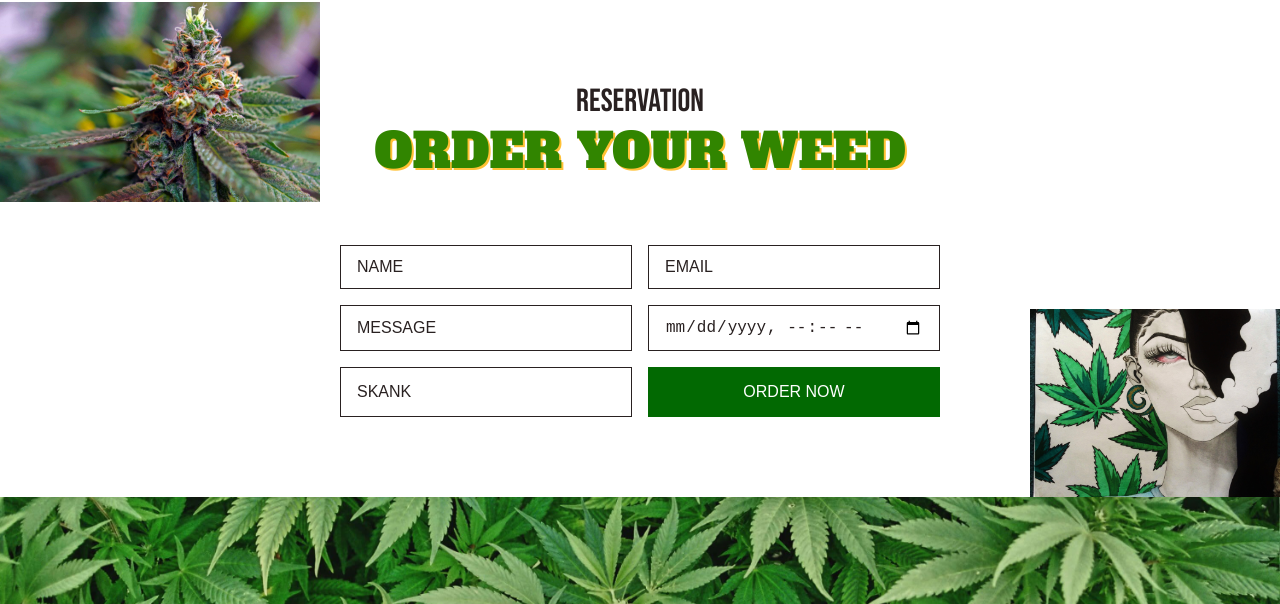
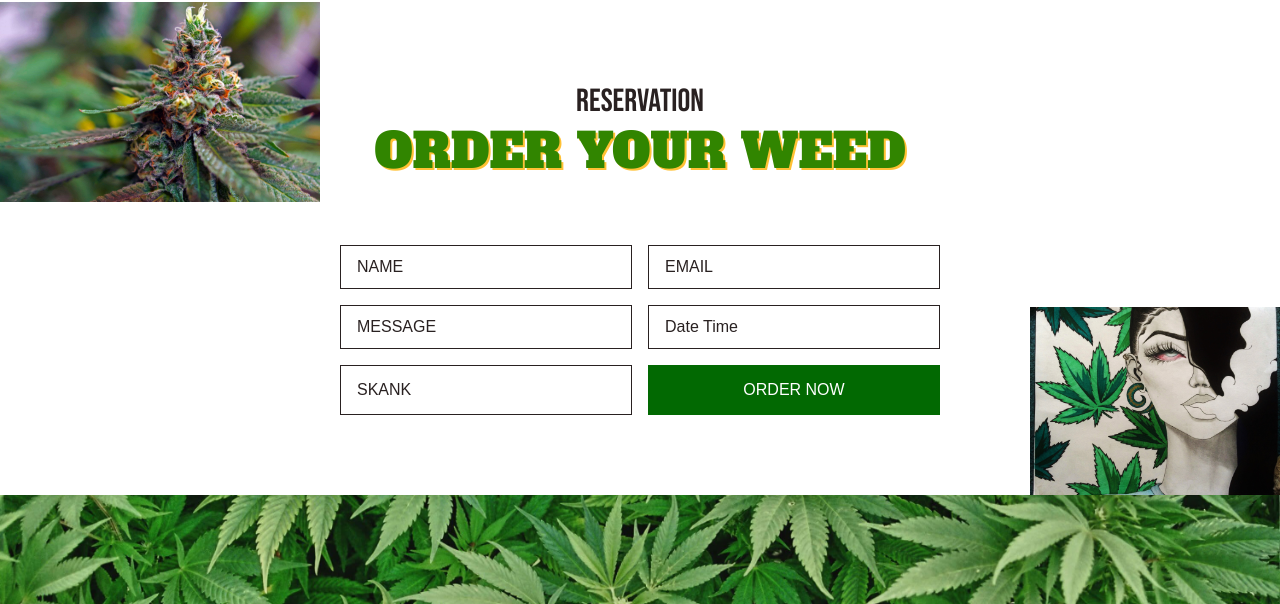
Before and after one commit to thabang077/WeedBliss, a plain HTML site: page index.html in a window 1280 px wide. Shown: the part 2078-2682 px from the top of the page. Drawn offline with nearby package versions, Linux system fonts and the light colour scheme.

Commit message:
Update (date_Time input placeholder) index.html

```diff
--- a/index.html
+++ b/index.html
@@ -149,7 +149,7 @@
           <input id="name" type="text" name="name" placeholder="NAME" required>
           <input id="email" type="email" name="email" placeholder="EMAIL" >
           <input id="message" type="text" name="message" placeholder="MESSAGE" >
-          <input id="date_time" type="datetime-local" data-date-format="YYYY-mm-d" name="date_time" placeholder="yyyy-mm-d" required>
+          <input id="date_time" type="text" name="date_time" placeholder="Date Time" onfocus="this.type='date'" onblur="this.type='text'" required>
           <input id="stank" type="text" name="stank" placeholder="SKANK" required>
           <input type="hidden" name="_captcha" value="false" >
           <input type="hidden" name="_template" value="table" >
```
